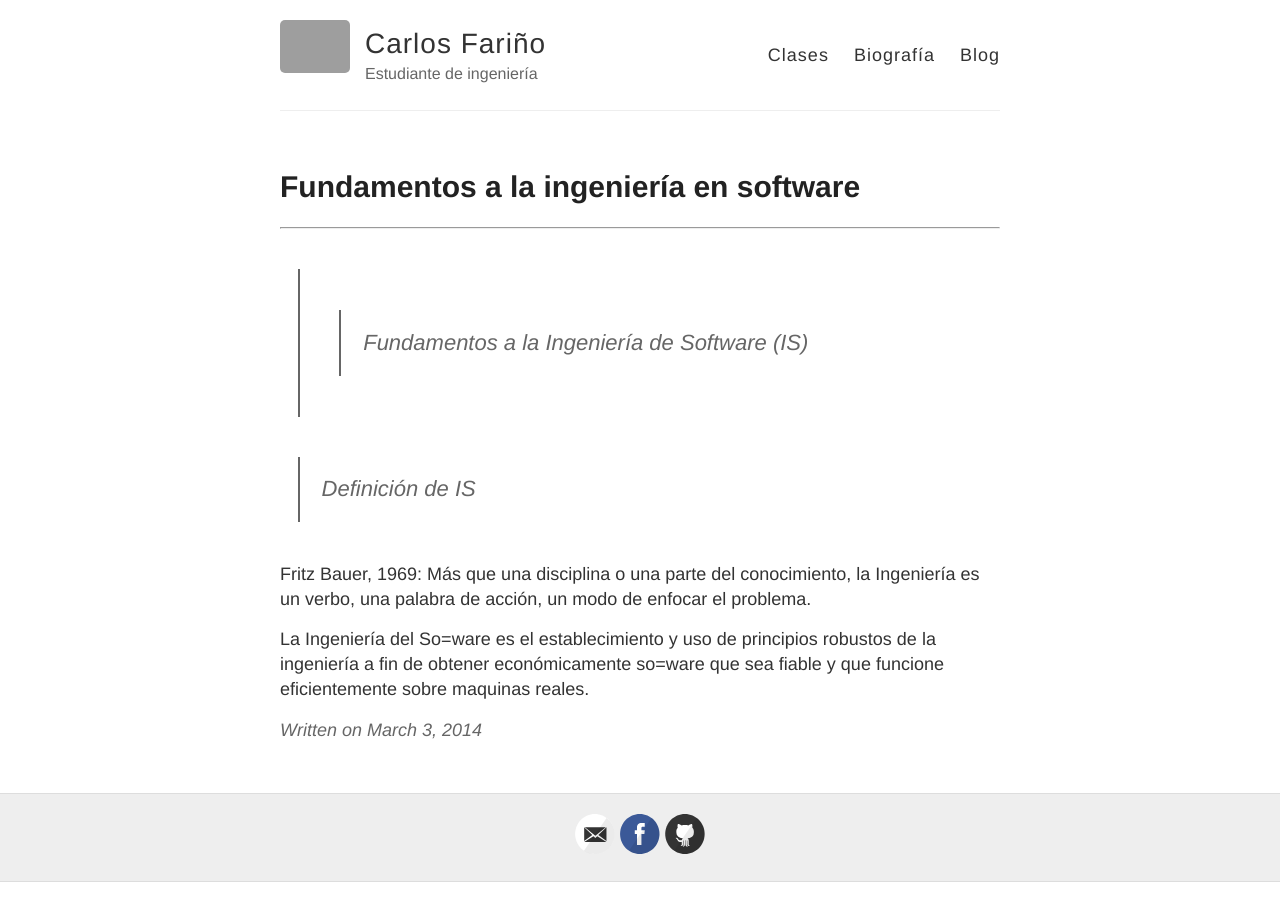
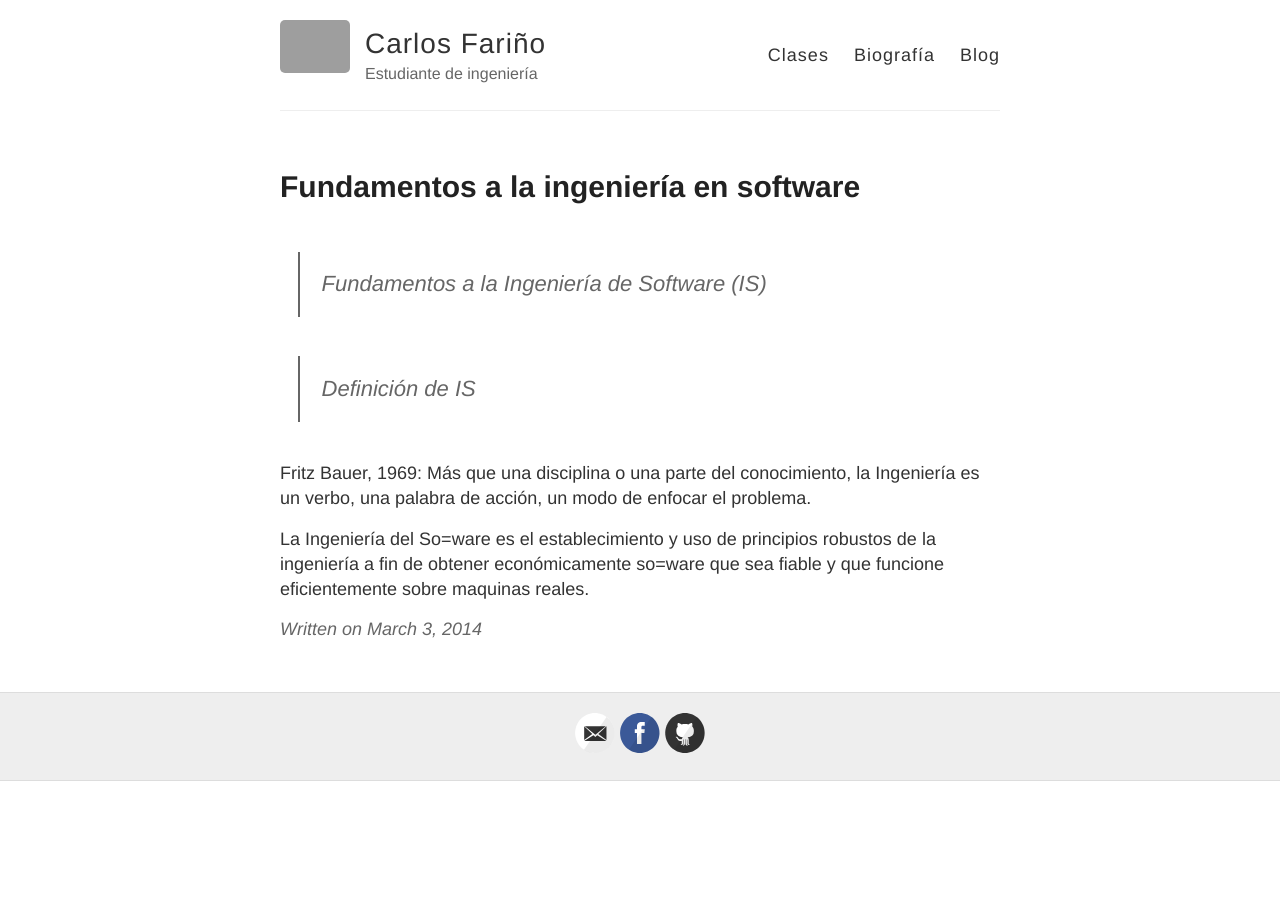
Before and after one commit to andrescharro22/Carlos-F007.github.io, a Jekyll site: the page built from _posts/2014-3-3-Hello-World.md, in a window 1280 px wide. Built offline with Jekyll 4.4.1, drawn with Linux system fonts in a browser that asks for light colours; grey boxes are pictures that could not be loaded.

```diff
--- a/_posts/2014-3-3-Hello-World.md
+++ b/_posts/2014-3-3-Hello-World.md
@@ -4,8 +4,8 @@ title: Fundamentos a la ingeniería en software
 ---
 
 
----
->>Fundamentos a la Ingeniería de Software (IS)
+
+>Fundamentos a la Ingeniería de Software (IS)
 
 >Definición de IS
 
```
